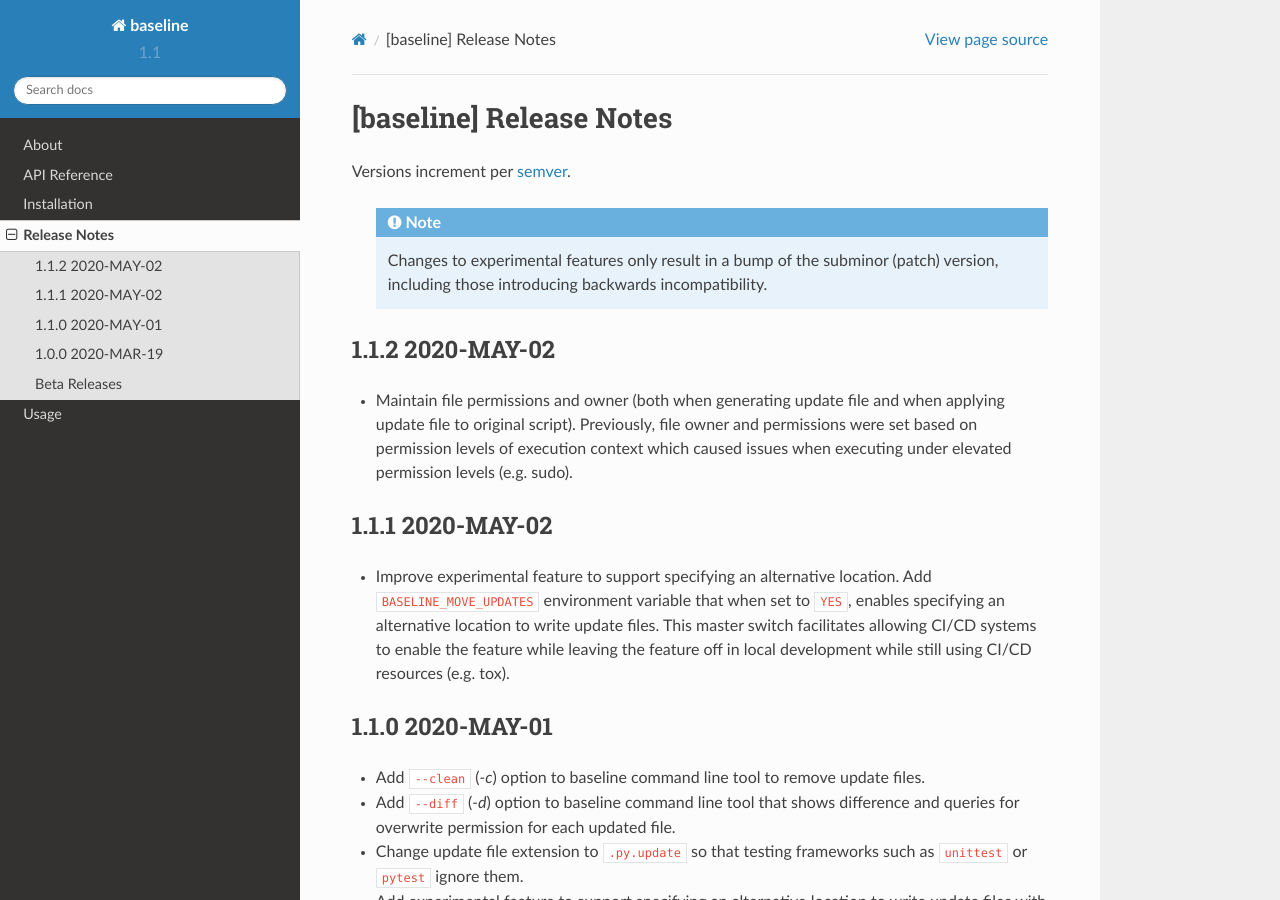
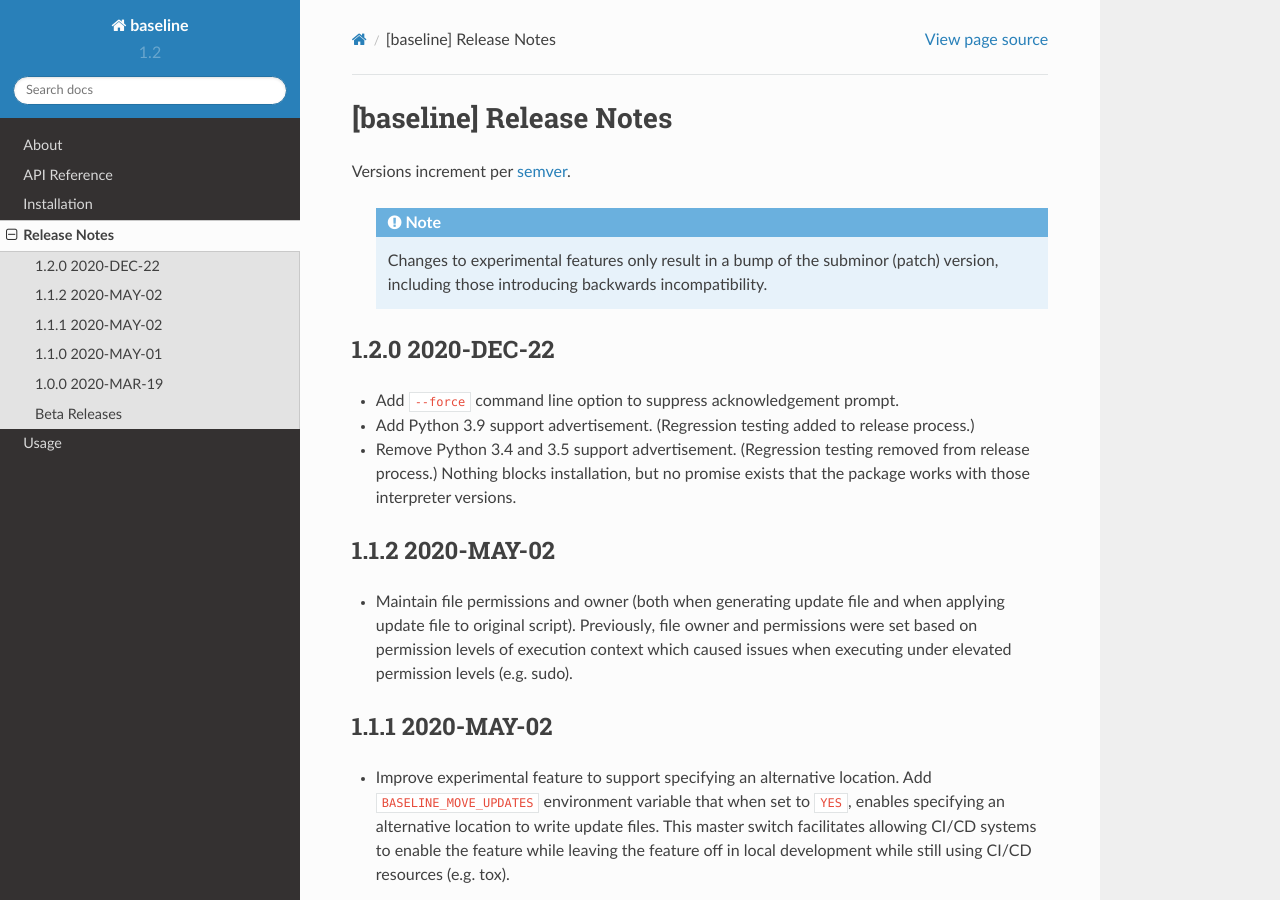
Before and after one commit to dmgass/baseline, a Sphinx documentation site: the page built from docs/release_notes.rst, in a window 1280 px wide and 900 px high. Built offline with Sphinx 7.4.7 and the Read the Docs theme 2.0.0, drawn with Linux system fonts in a browser that asks for light colours.

Commit message:
***************** 1.2.0 2020-DEC-22 *****************
+ Add ``--force`` command line option to suppress acknowledgement
  prompt.

+ Add Python 3.9 support advertisement. (Regression testing
  added to release process.)

+ Remove Python 3.4 and 3.5 support advertisement. (Regression testing
  removed from release process.) Nothing blocks installation, but no
  promise exists that the package works with those interpreter versions.

```diff
--- a/baseline/__about__.py
+++ b/baseline/__about__.py
@@ -28,7 +28,7 @@ __title__        = "baseline"
 __summary__      = "Easy string baseline."
 __uri__          = "https://github.com/dmgass/baseline"
 __version_info__ = type("version_info", (), dict(serial=0,
-                        major=1, minor=1, micro=2, releaselevel="final"))
+                        major=1, minor=2, micro=0, releaselevel="final"))
 __version__      = "{0.major}.{0.minor}.{0.micro}{1}{2}".format(__version_info__,
                    dict(final="", alpha="a", beta="b", rc="rc")[__version_info__.releaselevel],
                    "" if __version_info__.releaselevel == "final" else __version_info__.serial)
--- a/docs/release_notes.rst
+++ b/docs/release_notes.rst
@@ -9,6 +9,21 @@ Versions increment per `semver <http://semver.org/>`_.
     Changes to experimental features only result in a bump of
     the subminor (patch) version, including those introducing
     backwards incompatibility.
+
+
+*****************
+1.2.0 2020-DEC-22
+*****************
+
++ Add ``--force`` command line option to suppress acknowledgement
+  prompt.
+
++ Add Python 3.9 support advertisement. (Regression testing
+  added to release process.)
+
++ Remove Python 3.4 and 3.5 support advertisement. (Regression testing
+  removed from release process.) Nothing blocks installation, but no
+  promise exists that the package works with those interpreter versions.
 
 
 *****************
--- a/setup.cfg
+++ b/setup.cfg
@@ -11,11 +11,10 @@ classifiers =
     Programming Language :: Python :: 2
     Programming Language :: Python :: 2.7
     Programming Language :: Python :: 3
-    Programming Language :: Python :: 3.4
-    Programming Language :: Python :: 3.5
     Programming Language :: Python :: 3.6
     Programming Language :: Python :: 3.7
     Programming Language :: Python :: 3.8
+    Programming Language :: Python :: 3.9
     Programming Language :: Python :: Implementation :: CPython
     Topic :: Text Processing
 
```
Also changed, not shown: .travis.yml, 1 other file.
